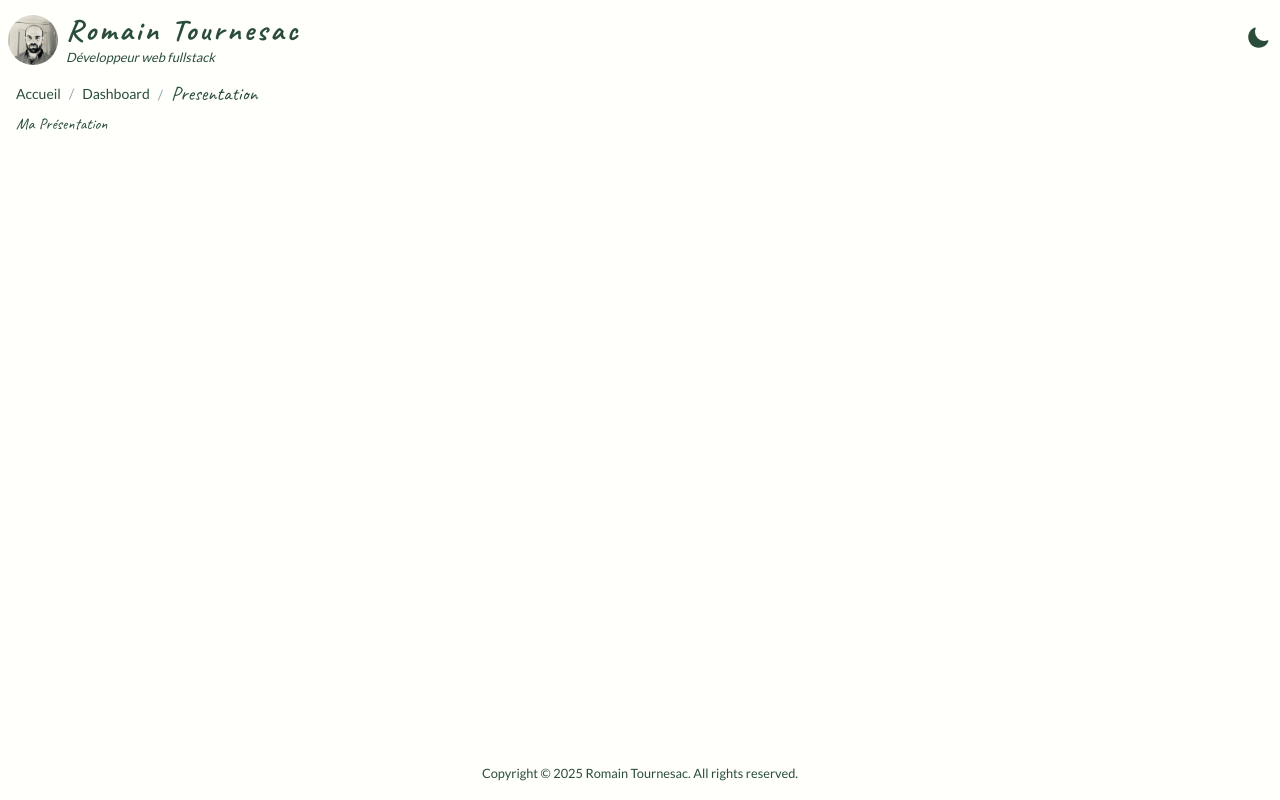
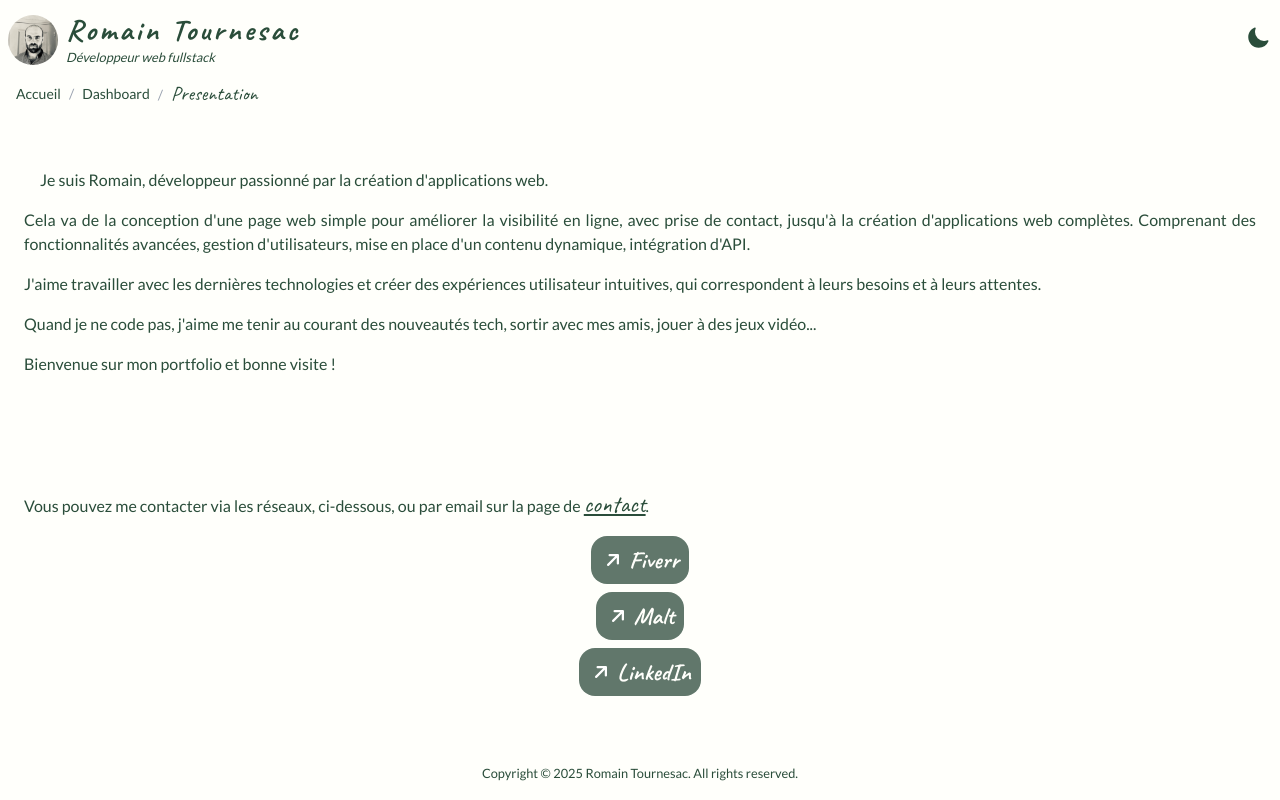
Before and after one commit to RmTrnsc/portfolio, a Next.js app: page /dashboard/presentation in a window 1280 px wide. Built offline with nearby package versions, Linux system fonts and the light colour scheme.

Commit message:
Feat: Add description

```diff
--- a/src/app/dashboard/presentation/layout.tsx
+++ b/src/app/dashboard/presentation/layout.tsx
@@ -3,5 +3,5 @@ export default function PresentationLayout({
 }: {
   children: React.ReactNode;
 }) {
-  return <main className="mt-4">{children}</main>;
+  return <main className="mt-4 p-2">{children}</main>;
 }
--- a/src/app/dashboard/presentation/page.tsx
+++ b/src/app/dashboard/presentation/page.tsx
@@ -1,7 +1,83 @@
+import ArrowUpRight from "app/ui/icons/arrowUpRight";
+import PrimaryButton from "app/ui/primary-button";
+import Link from "next/link";
+
 export default function Presentation() {
   return (
-    <main className="flex flex-col gap-20">
-      <h1 className="font-header">Ma Présentation</h1>
+    <main className="relative grid h-full items-center gap-4">
+      <div className="grid gap-4">
+        <p className="text-justify indent-4">
+          Je suis Romain, développeur passionné par la création d'applications
+          web.
+        </p>
+        <p className="text-justify">
+          Cela va de la conception d'une page web simple pour améliorer la
+          visibilité en ligne, avec prise de contact, jusqu'à la création
+          d'applications web complètes. Comprenant des fonctionnalités avancées,
+          gestion d'utilisateurs, mise en place d'un contenu dynamique,
+          intégration d'API.
+        </p>
+        <p className="text-justify">
+          J'aime travailler avec les dernières technologies et créer des
+          expériences utilisateur intuitives, qui correspondent à leurs besoins
+          et à leurs attentes.
+        </p>
+        <p className="text-justify">
+          Quand je ne code pas, j'aime me tenir au courant des nouveautés tech,
+          sortir avec mes amis, jouer à des jeux vidéo...
+        </p>
+        <p className="text-justify">
+          Bienvenue sur mon portfolio et bonne visite !
+        </p>
+      </div>
+      <div className="grid gap-4">
+        <p className="text-justify">
+          Vous pouvez me contacter via les réseaux, ci-dessous, ou par email sur
+          la page de{" "}
+          <Link
+            href="/dashboard/contact"
+            className="font-action text-2xl underline underline-offset-2"
+          >
+            contact
+          </Link>
+          .
+        </p>
+        <div className="grid justify-center items-center gap-2">
+          <PrimaryButton>
+            <ArrowUpRight />
+            <Link
+              href="https://www.fiverr.com/"
+              target="_blank"
+              rel="noreferrer"
+              className="flex items-center"
+            >
+              Fiverr
+            </Link>
+          </PrimaryButton>
+          <PrimaryButton>
+            <ArrowUpRight />
+            <Link
+              href="https://www.malt.fr/"
+              target="_blank"
+              rel="noreferrer"
+              className="flex items-center"
+            >
+              Malt
+            </Link>
+          </PrimaryButton>
+          <PrimaryButton>
+            <ArrowUpRight />
+            <Link
+              href="https://www.linkedin.com/in/romain-tournesac/"
+              target="_blank"
+              rel="noreferrer"
+              className="flex items-center"
+            >
+              LinkedIn
+            </Link>
+          </PrimaryButton>
+        </div>
+      </div>
     </main>
   );
 }
```
